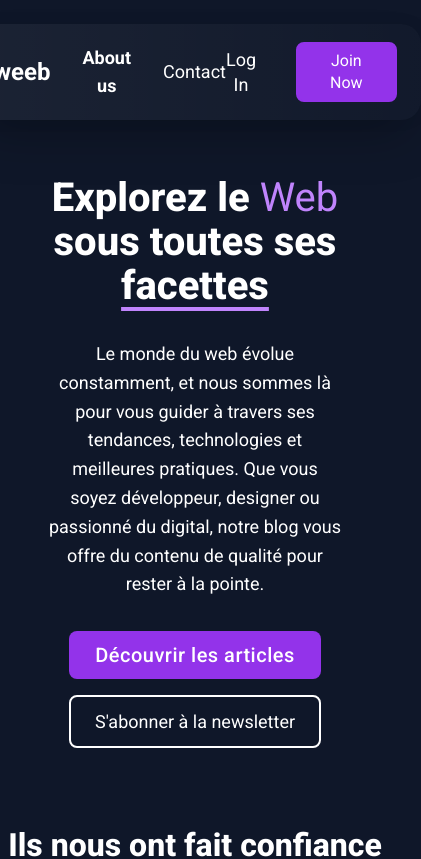
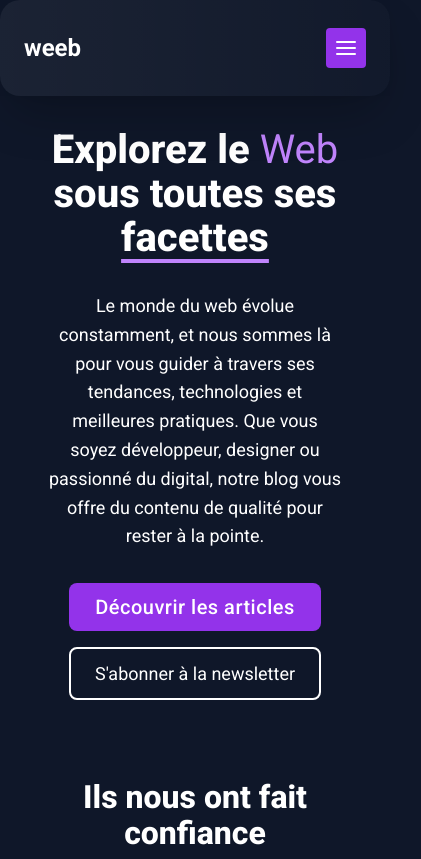
Before and after one commit to LianeCC/weeb_liane_coupat, a React (Vite) app: page / in a window 390 px wide. Shown: the top 859 px of the page, 421 px wide, since content can reach past the window. Built offline with nearby package versions, Linux system fonts and the light colour scheme.

Commit message:
feat(navbar): adding burger menu for mobile

```diff
--- a/src/App.jsx
+++ b/src/App.jsx
@@ -1,18 +1,14 @@
-import { BrowserRouter as Router, Routes, Route, useLocation } from "react-router-dom"
-import Home from "./pages/Home"
-import Contact from "./pages/Contact"
-import Login from "./pages/Login"
-import Header from "./components/Header"
-import HeaderContact from "./components/HeaderContact"
-import Footer from "./components/Footer"
+import { BrowserRouter as Router, Routes, Route } from "react-router-dom";
+import Home from "./pages/Home";
+import Contact from "./pages/Contact";
+import Login from "./pages/Login";
+import Header from "./components/Header";
+import Footer from "./components/Footer";
 
 function AppLayout() {
-  const location = useLocation()
-  const isContactPage = location.pathname === "/contact"
-
   return (
     <div className="min-h-screen w-full bg-[#0f1729] text-white">
-      {isContactPage ? <HeaderContact /> : <Header />}
+      <Header />
 
       <main className="flex justify-center">
         <div>
@@ -26,7 +22,7 @@ function AppLayout() {
 
       <Footer />
     </div>
-  )
+  );
 }
 
 export default function App() {
@@ -34,5 +30,5 @@ export default function App() {
     <Router>
       <AppLayout />
     </Router>
-  )
+  );
 }
--- a/src/components/BanText.jsx
+++ b/src/components/BanText.jsx
@@ -14,9 +14,9 @@ export default function BanText({
   const layout = imageLeft ? "flex-col-reverse md:flex-row-reverse" : "flex-col-reverse md:flex-row";
 
   return (
-    <section className="py-0 md:py-16 my-16 md:my-0 mx-6 md:mx-0">
+    <section className="py-0 md:py-16 my-16 md:my-0 mx-6 sm:mx-4 md:mx-0">
 
-      <div className={`flex ${layout} justify-between items-center mx-8 md:mx-4 max-w-[1280px] mx-auto`}>
+      <div className={`flex ${layout} justify-between items-center mx-8 sm:mx-4 md:mx-4 max-w-[1280px] mx-auto`}>
 
         {/* Bloc image */}
         <div className="hidden sm:block md:block flex justify-center items-center">
@@ -25,7 +25,7 @@ export default function BanText({
             <img
               src={imageSrc}
               alt={imageAlt}
-              className="w-[400px] sm:w-[800px] md:w-[1280px] h-auto object-cover"
+              className="w-[400px] sm:w-[600px] md:w-[1280px] h-auto object-cover"
             />
           )}
         </div>
--- a/src/components/Header.jsx
+++ b/src/components/Header.jsx
@@ -1,31 +1,56 @@
-import { Link } from "react-router-dom"
-import Button from "./Button"
+import { useState } from "react";
+import { Link } from "react-router-dom";
+import Button from "./Button";
+import { FiMenu, FiX } from "react-icons/fi";
 
 export default function Header() {
+  const [isOpen, setIsOpen] = useState(false);
+
   return (
-    <header className="w-full flex justify-center bg-[#0f1729] py-6">
-
+    <header className="w-full flex justify-center bg-[#0f1729] py-0 sm:py-6 sticky top-0 z-50 backdrop-blur">
       <nav
         className="w-[1000px] h-[96px] flex justify-between items-center px-6 rounded-[20px]"
         style={{
           background: "linear-gradient(90deg, rgba(255,255,255,0.05) 0%, rgba(255,255,255,0.01) 100%)",
-          boxShadow:
-            "0px 0px 15px 0px #00000012, 0px 25px 50px -12px #00000040",
+          boxShadow: "0px 0px 15px 0px #00000012, 0px 25px 50px -12px #00000040",
         }}
       >
+        {/* Left side: Logo + Navigation */}
         <div className="flex items-center gap-8">
           <h5>weeb</h5>
-          <Link to="/" className="text-white text-lg font-semibold hover:text-tertiary">About us</Link>
-          <Link to="/contact" className="text-white hover:text-tertiary">Contact</Link>
+          <div className="hidden md:flex items-center gap-6">
+            <Link to="/" className="text-white text-lg font-semibold hover:text-tertiary">About us</Link>
+            <Link to="/contact" className="text-white hover:text-tertiary">Contact</Link>
+          </div>
         </div>
-        <div className="flex items-center gap-10">
+
+        {/* Right side: Auth links + Button */}
+        <div className="hidden md:flex items-center gap-10">
           <Link to="/login" className="text-white hover:text-tertiary">Log In</Link>
           <Button to="/" className="text-[16px] py-[6px] px-[32px] hover:bg-tertiary hover:border-tertiary">
             Join Now
           </Button>
         </div>
+
+        {/* Burger menu icon (Mobile) */}
+        <div className="md:hidden">
+          <button onClick={() => setIsOpen(!isOpen)} className="text-white bg-secondary rounded p-2 text-2xl">
+            {isOpen ? <FiX /> : <FiMenu />}
+          </button>
+        </div>
       </nav>
 
+      {/* Mobile Menu */}
+      {isOpen && (
+        <div className="absolute top-[100%] left-0 w-full bg-[#0f1729e6] backdrop-blur-lg shadow-lg px-6 py-8 flex flex-col border-b gap-4 md:hidden">
+          <Link to="/" className="text-white hover:text-tertiary" onClick={() => setIsOpen(false)}>About us</Link>
+          <Link to="/contact" className="text-white hover:text-tertiary" onClick={() => setIsOpen(false)}>Contact</Link>
+          <Link to="/login" className="text-white hover:text-tertiary" onClick={() => setIsOpen(false)}>Log In</Link>
+          <Button to="/" className="w-full text-[16px] py-[10px] hover:bg-tertiary hover:border-tertiary">
+            Join Now
+          </Button>
+        </div>
+      )}
     </header>
-  )
+  );
 }
--- a/src/components/HeaderContact.jsx
+++ b/src/components/HeaderContact.jsx
@@ -1,26 +1,34 @@
-import { Link } from "react-router-dom"
-import Button from "./Button"
+import { BrowserRouter as Router, Routes, Route } from "react-router-dom";
+import Home from "./pages/Home";
+import Contact from "./pages/Contact";
+import Login from "./pages/Login";
+import Header from "./components/Header";
+import Footer from "./components/Footer";
 
-export default function HeaderContact() {
+function AppLayout() {
   return (
-    <header className="w-full flex justify-center bg-[#0f1729] py-6">
-      <nav
-        className="w-[1000px] h-[96px] flex justify-between items-center px-6 rounded-[20px]"
-        style={{
-          background: "linear-gradient(90deg, rgba(255,255,255,0.05) 0%, rgba(255,255,255,0.01) 100%)",
-          boxShadow: "0px 0px 15px 0px #00000012, 0px 25px 50px -12px #00000040",
-        }}
-      >
-        <div className="flex items-center gap-8">
-          <Link to="/" className="hover:text-tertiary"><h5>weeb</h5></Link>
-          <Link to="/contact" className="text-white font-semibold hover:text-tertiary">Contact</Link>
+    <div className="min-h-screen w-full bg-[#0f1729] text-white">
+      <Header />
+
+      <main className="flex justify-center">
+        <div>
+          <Routes>
+            <Route path="/" element={<Home />} />
+            <Route path="/contact" element={<Contact />} />
+            <Route path="/login" element={<Login />} />
+          </Routes>
         </div>
-        <div>
-          <Button to="/login" className="text-[16px] py-[6px] px-[32px] hover:bg-tertiary hover:border-tertiary">
-            Se connecter
-          </Button>
-        </div>
-      </nav>
-    </header>
-  )
+      </main>
+
+      <Footer />
+    </div>
+  );
 }
+
+export default function App() {
+  return (
+    <Router>
+      <AppLayout />
+    </Router>
+  );
+}
--- a/src/components/LoginForm.jsx
+++ b/src/components/LoginForm.jsx
@@ -37,9 +37,9 @@ export default function LoginForm() {
         </Link>
       </div>
 
-      <div className="text-center mt-4 text-sm">
+      <div className="text-center mt-4 text-sm mx-28 sm:mx-0 md:mx-0 text-[#C4C4C4]">
         Vous n'avez pas de compte ? Vous pouvez en {" "}
-        <Link to="/signup" className="py-2 border-b hover:text-tertiary hover:border-tertiary font-semibold">
+        <Link to="/signup" className="py-2 border-b text-white hover:text-tertiary hover:border-tertiary font-semibold">
           créer un
         </Link>
       </div>
--- a/src/components/Testimony.jsx
+++ b/src/components/Testimony.jsx
@@ -2,7 +2,7 @@ export default function Testimony() {
   return (
     <div className="my-[80px] md:my-[40px] mx-6 md:mx-0 max-w-[1280px] mx-auto">
       <div className="flex flex-col items-center justify-center gap-8 md:gap-14">
-        <h2 className="mb-0 sm:mb-4 md:mb-10 text-center">Ils nous ont fait confiance</h2>
+        <h2 className="px-4 sm:px-2 md:px-0 mb-0 sm:mb-4 md:mb-10 text-center">Ils nous ont fait confiance</h2>
 
         <div className="flex flex-wrap justify-center gap-10 md:gap-16  items-center">
 
```
